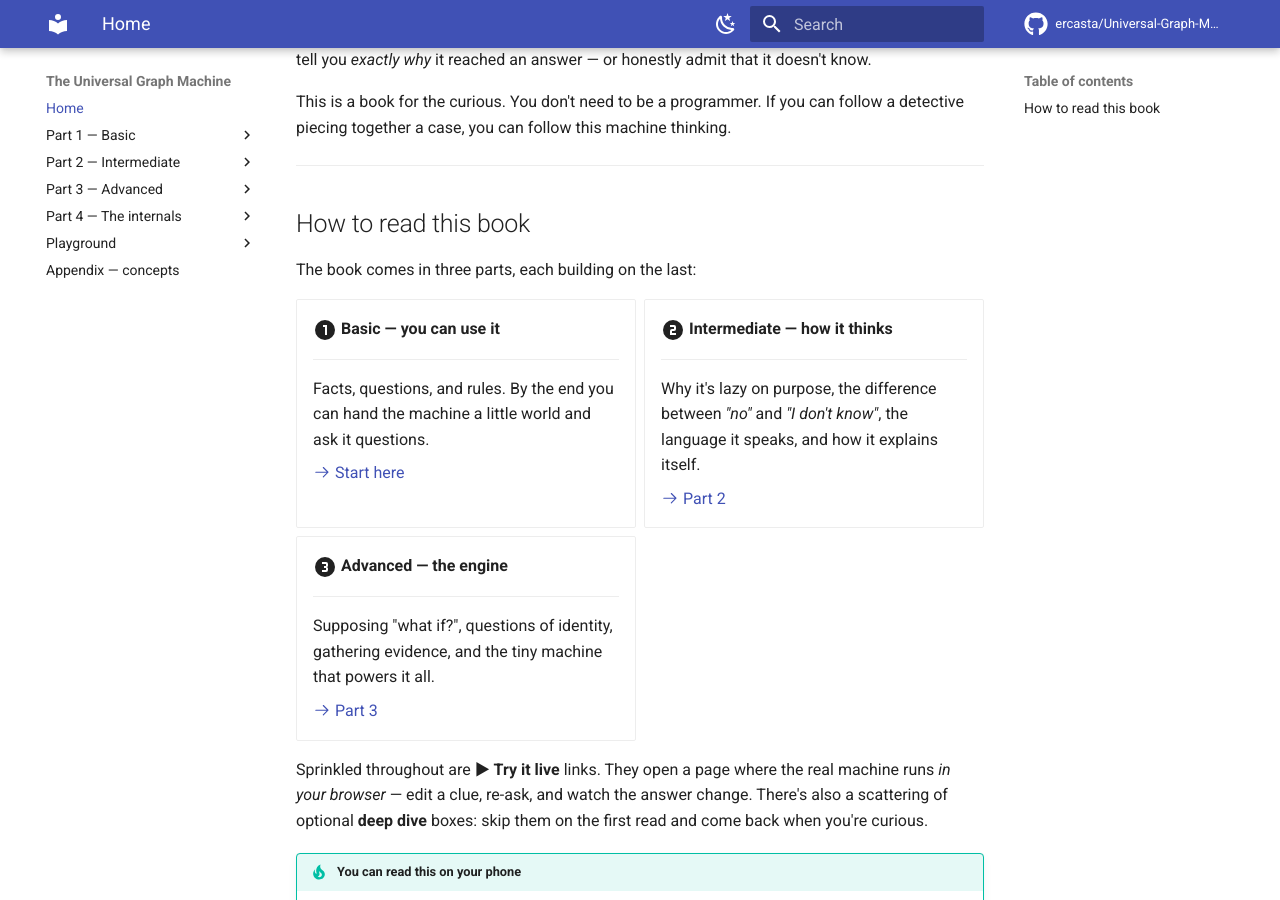
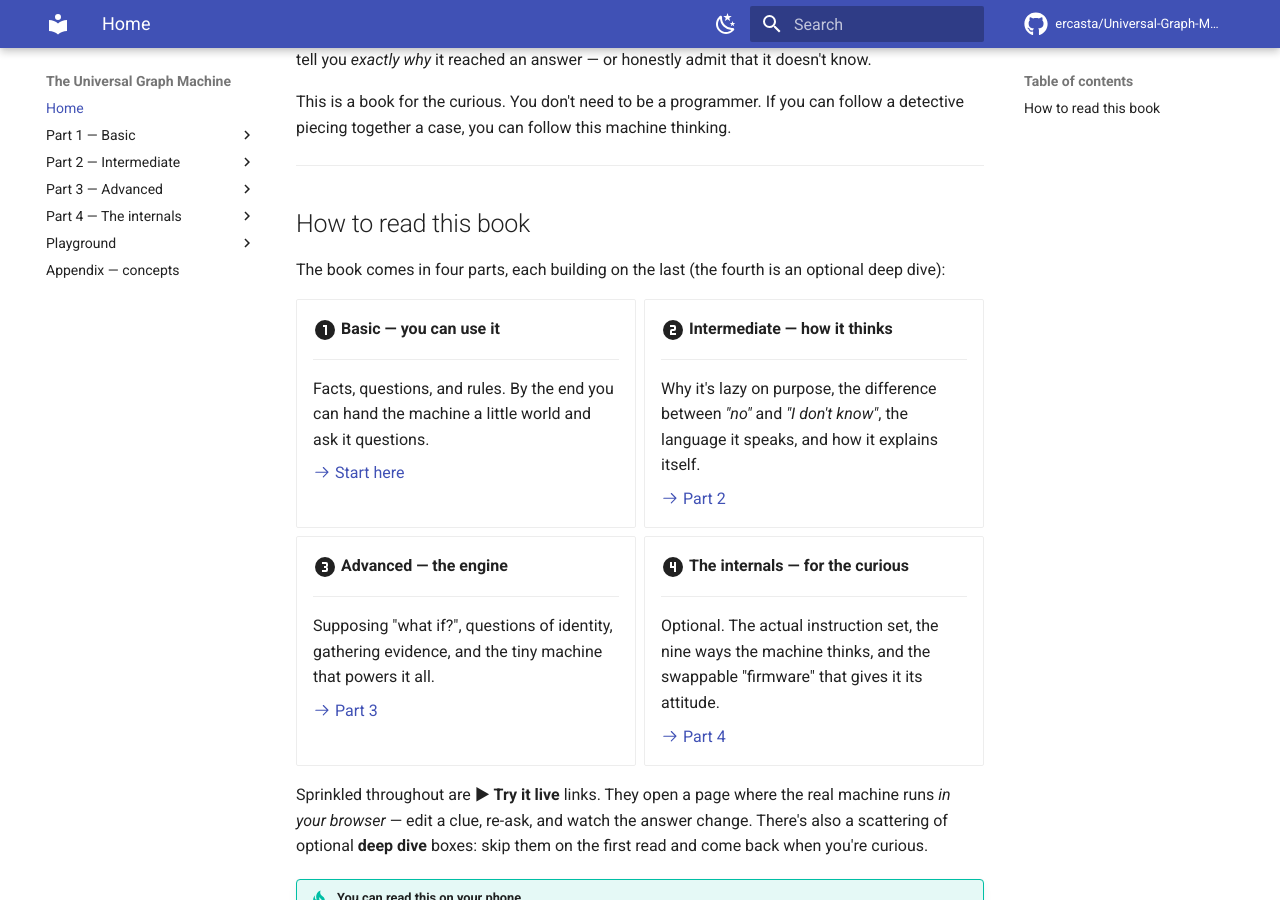
Before and after one commit to ercasta/Universal-Graph-Machine, an MkDocs documentation site: the page built from book/docs/index.md, in a window 1280 px wide and 900 px high, scrolled down 225 px. Built offline with MkDocs 1.6.1 and Material for MkDocs 9.7.7, drawn with Linux system fonts in a browser that asks for light colours; comment, search, counter and statistics services are not loaded.

Commit message:
Update index.md

```diff
--- a/book/docs/index.md
+++ b/book/docs/index.md
@@ -15,7 +15,8 @@ thinking.
 
 ## How to read this book
 
-The book comes in three parts, each building on the last:
+The book comes in four parts, each building on the last (the fourth is an
+optional deep dive):
 
 <div class="grid cards" markdown>
 
@@ -46,6 +47,15 @@ The book comes in three parts, each building on the last:
 
     [:octicons-arrow-right-24: Part 3](advanced/09-supposing.md)
 
+- :material-numeric-4-circle:{ .lg .middle } **The internals — for the curious**
+
+    ---
+
+    Optional. The actual instruction set, the nine ways the machine thinks, and
+    the swappable "firmware" that gives it its attitude.
+
+    [:octicons-arrow-right-24: Part 4](deep/13-instruction-set.md)
+
 </div>
 
 Sprinkled throughout are **▶ Try it live** links. They open a page where the
```
